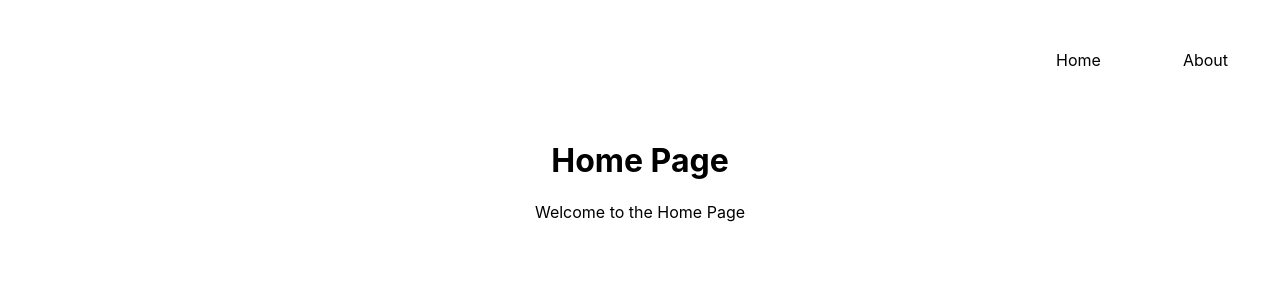
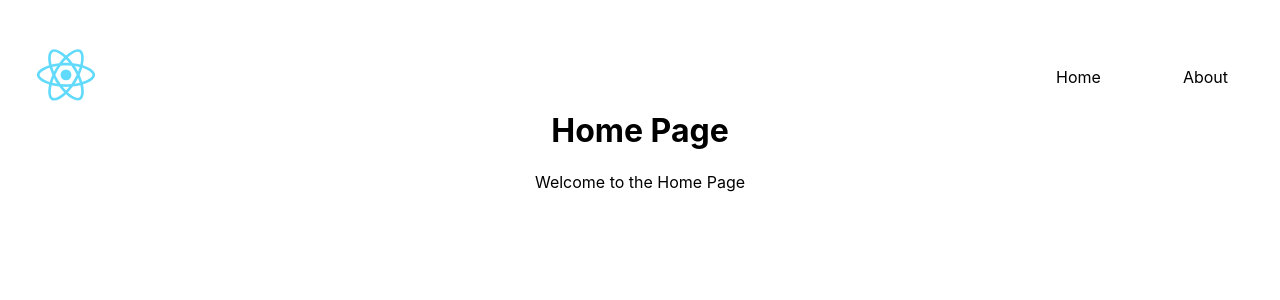
Before and after one commit to dwicks2113/Shiny2, a React (Create React App) app in the folder shinyproject/: page / in a window 1280 px wide. Shown: the top 300 px of the page. Built offline with nearby package versions, Linux system fonts and the light colour scheme.

Commit message:
Added logo into header navbar

```diff
--- a/shinyproject/src/components/Header.css
+++ b/shinyproject/src/components/Header.css
@@ -1,6 +1,20 @@
 header {
     background-color: white;
-    padding: 1rem;
+    padding: 0.5rem 1rem;
+    margin-top: 5%;
+}
+.navbar {
+    display: flex;
+    justify-content: space-between;
+    align-items: center;
+    height: 10px;
+}
+.logo-container {
+    flex-shrink: 0;
+}
+.logo {
+    width: 100px;
+    height: auto
 }
 nav ul {
     list-style-type: none;
--- a/shinyproject/src/components/Header.js
+++ b/shinyproject/src/components/Header.js
@@ -1,17 +1,21 @@
 import React from 'react';
 import { Link } from 'react-router-dom';
 import './Header.css';
+import logo from '../logo.svg';
 
 function Header() {
     return (
         <header>
-        <nav>
+        <nav className='navbar'>
+        <div className='logo-container'>
+        <img src={logo} alt="logo" className='logo'/>
+         </div>
             <ul>
             <li>
-                <Link to="/pages/Home.js">Home</Link>
+                <Link to="/">Home</Link>
             </li>
             <li>
-                <Link to="/pages/About.js">About</Link>
+                <Link to="/About">About</Link>
             </li>
             </ul>
         </nav>
```
